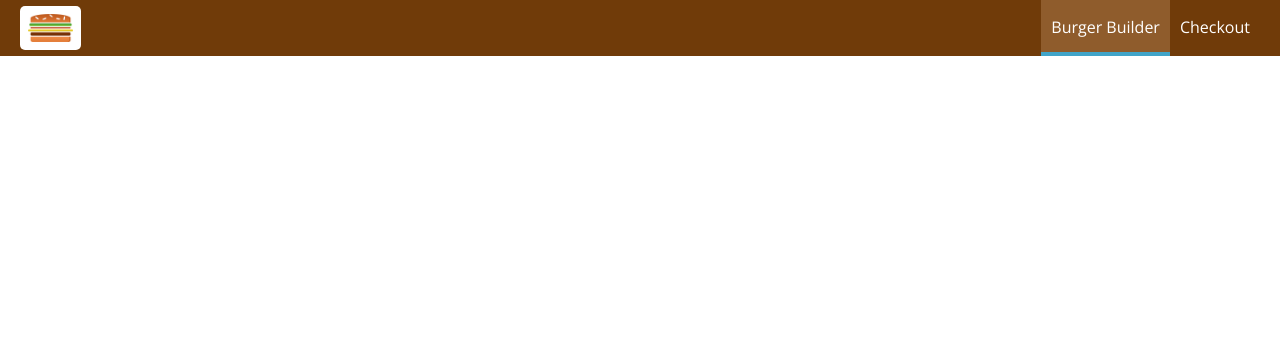
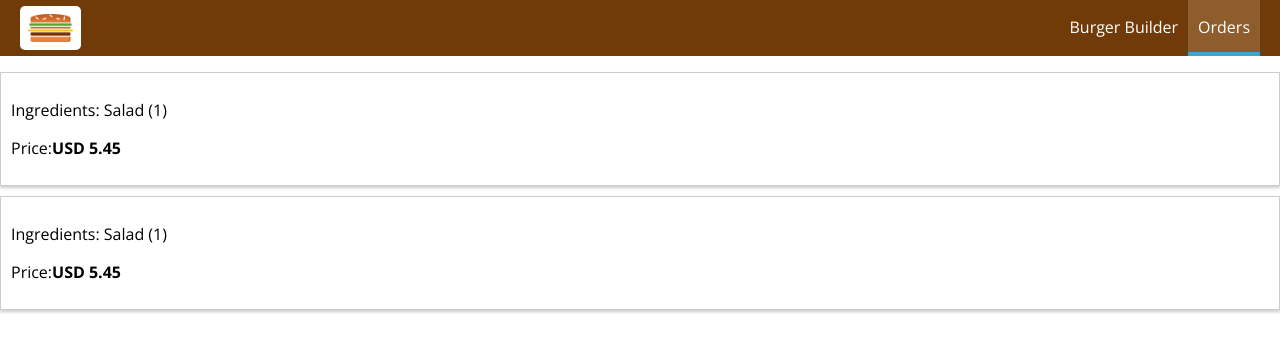
Before and after one commit to wuchufan/React---Burger-Project, a React (Create React App) app: page /orders in a window 1280 px wide. Shown: the top 352 px of the page. Built offline with nearby package versions, Linux system fonts and the light colour scheme.

Commit message:
on lecture 259

```diff
--- a/src/App.js
+++ b/src/App.js
@@ -1,6 +1,6 @@
 import React, { Component } from 'react';
 import { Route, Switch } from 'react-router-dom';
-
+import Orders from './containers/Orders/Orders';
 import Layout from './components/layout/layout';
 import BurgerBuilder from './containers/Burger-Builder/BurgerBuilder';
 import Checkout from './containers/Checkout/Checkout';
@@ -12,7 +12,9 @@
       <Layout>
         <Switch>
           <Route path="/checkout" component={Checkout} />
+          <Route path="/orders" component={Orders}/>
           <Route path="/" exact component={BurgerBuilder} />
+
         </Switch>
       </Layout>
     </div>
--- a/src/components/Navigation/NavigationItems/NavigationItem/NavigationItem.js
+++ b/src/components/Navigation/NavigationItems/NavigationItem/NavigationItem.js
@@ -1,11 +1,13 @@
 import React from 'react';
+import {NavLink} from 'react-router-dom';
 import classes from './NavigationItem.module.css';
+
 
 const navigationItem=(props)=>(
 
     <li className={classes.NavigationItem}>
-      <a href={props.link}
-        className={props.active ? classes.active : null}>{props.children}</a>
+      <NavLink to={props.link} exact={props.exact}
+        activeClassName={classes.active}>{props.children}</NavLink>
     </li>
 );
 
--- a/src/components/Navigation/NavigationItems/NavigationItems.js
+++ b/src/components/Navigation/NavigationItems/NavigationItems.js
@@ -4,8 +4,8 @@
 
 const navigationItems = (props) => (
   <ul className={classes.NavigationItems}>
-    <NavigationItem link="/" active={true}>Burger Builder</NavigationItem>
-    <NavigationItem link="/">Checkout</NavigationItem>
+    <NavigationItem link="/" exact>Burger Builder</NavigationItem>
+    <NavigationItem link="/orders" exact>Orders</NavigationItem>
   </ul>
 );
 
--- /dev/null
+++ b/src/components/Order/Order.js
@@ -0,0 +1,13 @@
+import React from 'react';
+import classes from './Order.module.css';
+
+const order = (props)=>{
+  return(
+    <div className={classes.Order}>
+      <p>Ingredients: Salad (1)</p>
+      <p>Price:<strong>USD 5.45</strong></p>
+    </div>
+  );
+};
+
+export default order;
--- /dev/null
+++ b/src/components/Order/Order.module.css
@@ -0,0 +1,8 @@
+.Order{
+  width:100%;
+  border:1px solid #ccc;
+  box-shadow:0 2px 3px #ccc;
+  padding:10px;
+  margin:10px auto;
+  box-sizing:border-box;;
+}
--- a/src/containers/Burger-Builder/BurgerBuilder.js
+++ b/src/containers/Burger-Builder/BurgerBuilder.js
@@ -58,34 +58,14 @@
     this.setState({purchasing:false});
   }
   PurchaseContinue = () =>{
-    // //alert('You continue!');
-    // this.setState({loading:true});
-    // const order = {
-    //   ingredients: this.state.ingredients,
-    //   price: this.state.totalPrice,
-    //   customer: {
-    //     name: 'Max',
-    //     address:{
-    //       street:'Teststreet 1',
-    //       zipCode:'123',
-    //       country:'Germany'
-    //     },
-    //     email:'test@test.com'
-    //   }
-    //
-    // }
-    // axios.post('/orders.json', order)
-    // .then(response=>{
-    //   this.setState({loading: false, purchasing:false});
-    // })
-    // .catch(error=>{
-    //   this.setState({loading:false, purchasing:false})
-    // });
+
+
     const queryParams=[];
     for (let i in this.state.ingredients){
       console.log(encodeURIComponent(i));
       queryParams.push(encodeURIComponent(i)+ '='+encodeURIComponent(this.state.ingredients[i]));
     }
+    queryParams.push('price='+this.state.totalPrice);
     const queryString = queryParams.join('&');
     this.props.history.push({
       pathname:'/checkout',
@@ -162,6 +142,7 @@
 
     return(
       <Aux>
+
         <Modal show={this.state.purchasing} modalClosed={this.PurchaseCancel}>
           {orderSummary}
         </Modal>
--- a/src/containers/Checkout/Checkout.js
+++ b/src/containers/Checkout/Checkout.js
@@ -1,27 +1,30 @@
 import React, {Component} from 'react';
 import {Route} from 'react-router-dom';
 import CheckoutSummary from '../../components/Order/CheckoutSummary/CheckoutSummary';
+import ContactData from './ContactData/ContactData';
 
 
 
 class Checkout extends Component{
   state = {
-      ingredients: {
-          Salad: 1,
-          Meat: 1,
-          Cheese: 1,
-          Bacon: 1
-      }
+      ingredients: null,
+      totalPrice:0
   }
-  componentDidMount(){
-
+  componentWillMount(){
+    console.log(this.props);
     const query= new URLSearchParams(this.props.location.search);
     const ingredients={};
-    console.log(query.entries());
+    let price = 0;
     for (let param of query.entries()){
-      ingredients[param[0]]=+param[1];
+      //['salad','1']
+      if (param[0]==='price'){
+        price = param[1];
+      }else{
+          ingredients[param[0]]=+param[1];
+      }
+
     }
-    this.setState({ingredients})
+    this.setState({ingredients:ingredients,totalPrice:price})
   }
 
   checkoutCancelledHandler= ()=>{
@@ -34,11 +37,11 @@
   render(){
     return (
         <div>
-            <CheckoutSummary
-              onCheckoutCancelled={this.checkoutCancelledHandler}
-              onCheckoutContinue={this.checkoutContinuedHandler}
-              ingredients={this.state.ingredients}/>
-            <Route path={this.props.match.path+'/contact-data'}></Route>
+          <CheckoutSummary
+            onCheckoutCancelled={this.checkoutCancelledHandler}
+            onCheckoutContinue={this.checkoutContinuedHandler}
+            ingredients={this.state.ingredients}/>
+          <Route path={this.props.match.path+'/contact-data'} render={(props)=>(<ContactData ingredients={this.state.ingredients} {...props}/>)} price={this.state.totalPrice}/>
 
         </div>
     );
--- a/src/containers/Checkout/ContactData/ContactData.js
+++ b/src/containers/Checkout/ContactData/ContactData.js
@@ -1,5 +1,8 @@
 import React, {Component} from 'react';
-import Button from '../../../src/components/UI/Button/Button';
+import Button from '../../../components/UI/Button/Button';
+import classes from './ContactData.module.css';
+import Spinner from '../../../components/UI/Spinner/Spinner';
+import axios from '../../../axios-orders';
 
 
 class ContactData extends Component {
@@ -10,22 +13,57 @@
       street:'',
       postalCode:''
     },
+    loading:false
 
   }
+  orderHandler = (event) =>{
+    event.preventDefault();
+    this.setState({loading:true});
+    const order = {
+      ingredients: this.props.ingredients,
+      price: this.props.price,
+      customer: {
+        name: 'Max',
+        address:{
+          street:'Teststreet 1',
+          zipCode:'123',
+          country:'Germany'
+        },
+        email:'test@test.com'
+      }
+
+    }
+    axios.post('/orders.json', order)
+    .then(response=>{
+
+      this.setState({loading: false});
+
+      this.props.history.push('/');
+    })
+    .catch(error=>{
+      this.setState({loading:false})
+    });
+  }
+
   render(){
+    let form =(
+      <form>
+        <input className={classes.Input} type="text" name="name" placeholder="Your Name"></input>
+        <input className={classes.Input} type="email" name="email" placeholder="Your Email"></input>
+        <input className={classes.Input} type="text" name="street" placeholder="Street"></input>
+        <input className={classes.Input} type="text" name="postal" placeholder="Postal Code"></input>
+        <Button btnType="Success" clicked={this.orderHandler}>Order</Button>
+
+    </form>);
+    if (this.state.loading){
+      form = <Spinner/>;
+    }
     return(
-      <div>
+      <div className={classes.ContactData}>
         <h4>
-
+          Enter your info
         </h4>
-        <form>
-          <input type="text" name="name" placeholder="Your Name"></input>
-          <input type="email" name="email" placeholder="Your Email"></input>
-          <input type="text" name="street" placeholder="Street"></input>
-          <input type="text" name="postal" placeholder="Postal Code"></input>
-          <Button btnType="Success">Order</Button>
-
-        </form>
+        {form}
       </div>
     );
   }
--- a/src/containers/Checkout/ContactData/ContactData.module.css
+++ b/src/containers/Checkout/ContactData/ContactData.module.css
@@ -2,6 +2,13 @@
   margin:20px auto;
   width:80%;
   text-align: center;
+  box-shadow:0 2px 3px #ccc;
+  border:1px solid #eee;
+  padding:10px;
+  box-sizing:border-box;
+}
+.Input{
+  display:block;
 }
 @media (min-width:600px){
   .ContactData{
--- /dev/null
+++ b/src/containers/Orders/Orders.js
@@ -0,0 +1,17 @@
+import React, {Component} from 'react';
+import Order from '../../components/Order/Order';
+
+class Orders extends Component{
+
+  render(){
+    return(
+      <div>
+        <Order/>
+        <Order/>
+      </div>
+    );
+  }
+}
+
+
+export default Orders
```
